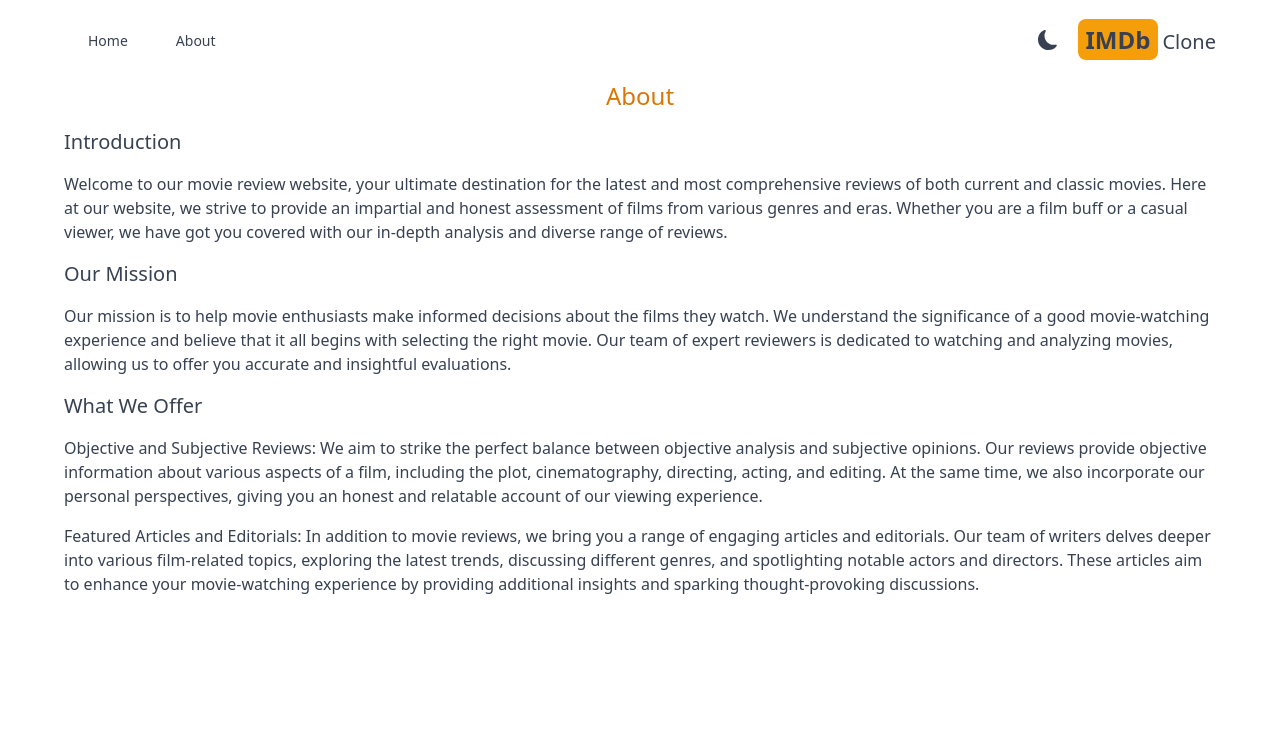
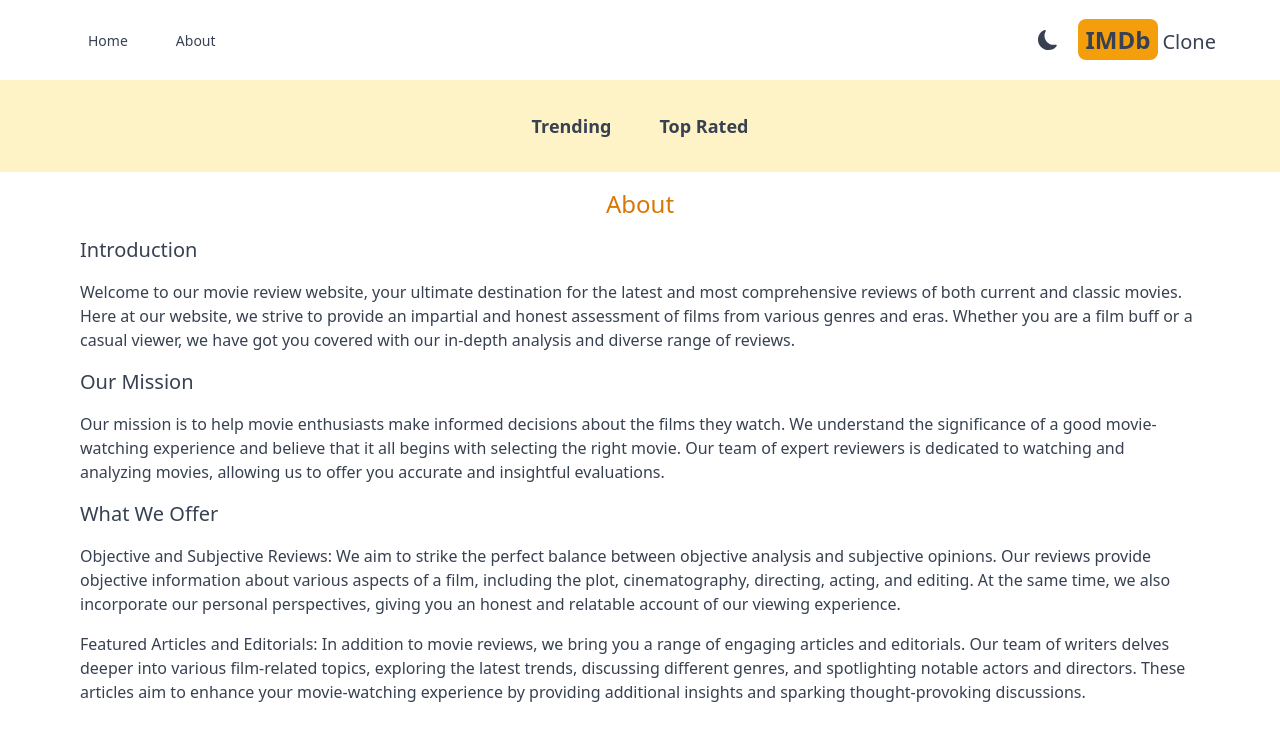
Before and after one commit to Chaitav/IMDb-Clone, a Next.js app: page /about in a window 1280 px wide. Shown: the top 740 px of the page. Built offline with nearby package versions, Linux system fonts and the light colour scheme.

Commit message:
Created navbar section

```diff
--- a/src/app/about/page.tsx
+++ b/src/app/about/page.tsx
@@ -1,6 +1,6 @@
 export default function About() {
   return (
-    <div className="max-w-6xl mx-auto space-y-4">
+    <div className="max-w-6xl mx-auto space-y-4 p-4">
       <h1 className="text-2xl text-center font-medium text-amber-600">About</h1>
       <h2 className="text-xl font-medium">Introduction</h2>
       <p>
--- a/src/app/layout.tsx
+++ b/src/app/layout.tsx
@@ -1,5 +1,6 @@
 import "./globals.css";
 import { Header } from "@/components/Header";
+import { Navbar } from "@/components/Navbar";
 import Providers from "./Providers";
 
 export default function RootLayout({
@@ -14,6 +15,7 @@
           {/* Header */}
           <Header />
           {/* Navbar */}
+          <Navbar />
 
           {/* Searchbox */}
 
--- /dev/null
+++ b/src/components/Navbar/NavbarItem.tsx
@@ -0,0 +1,25 @@
+"use client";
+import React from "react";
+import Link from "next/link";
+import { useSearchParams } from "next/navigation";
+
+interface Props {
+  title: string;
+  param: string;
+}
+
+export const NavbarItem: React.FC<Props> = ({ title, param }) => {
+  const searchParams = useSearchParams();
+  const genre = searchParams.get("genre");
+  return (
+    <div
+      className={`m-4 hover:text-amber-600 font-semibold p-2 ${
+        genre &&
+        genre === param &&
+        "underline underline-offset-8 decoration-4 decoration-amber-500 rounded-lg"
+      }`}
+    >
+      <Link href={`/?genre=${param}`}>{title}</Link>
+    </div>
+  );
+};
--- /dev/null
+++ b/src/components/Navbar/index.tsx
@@ -0,0 +1,11 @@
+import React from "react";
+import { NavbarItem } from "./NavbarItem";
+
+export const Navbar = () => {
+  return (
+    <div className="flex justify-center dark:bg-gray-700 bg-amber-100 lg:text-lg p-2">
+      <NavbarItem title="Trending" param="fetchTrending" />
+      <NavbarItem title="Top Rated" param="fetchTopRated" />
+    </div>
+  );
+};
```
